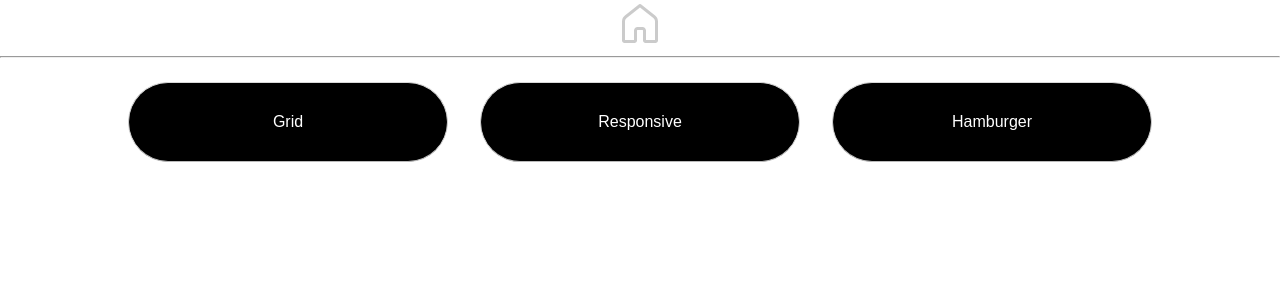
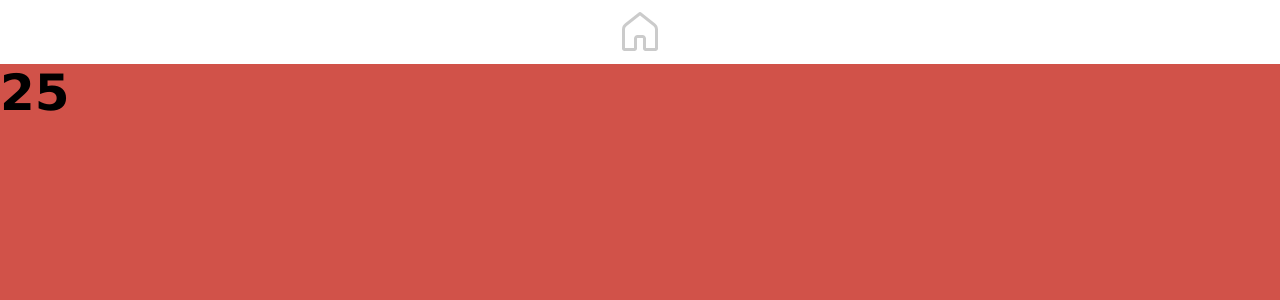
Before and after one commit to ethanolle/CrashTest, a React (Create React App) app: page /Pomodoro in a window 1280 px wide. Before the commit this address led to /. Shown: the top 300 px of the page. Built offline with nearby package versions, Linux system fonts and the light colour scheme.

Commit message:
create PomodoroPage

```diff
--- a/package.json
+++ b/package.json
@@ -13,6 +13,7 @@
     "@types/react-router": "^5.1.12",
     "@types/react-router-dom": "^5.1.7",
     "react": "^17.0.1",
+    "react-countdown": "^2.3.1",
     "react-dom": "^17.0.1",
     "react-router-dom": "^5.2.0",
     "react-scripts": "4.0.3",
--- a/src/App.tsx
+++ b/src/App.tsx
@@ -5,13 +5,13 @@ import Grid from './pages/Grid/Grid';
 import Header from './pages/Header/Header';
 import Responsive from './pages/Responsive/Responsive';
 import Hamburger from './pages/Hamburger/Hamburger';
+import Pomodoro from './pages/Pomodoro/Pomodoro';
 import './App.css';
 
 const App = () => {
   return (
     <BrowserRouter>
       <Header />
-      <hr />
       <Switch>
         <Route path='/' exact>
           <Main />
@@ -25,6 +25,9 @@ const App = () => {
         <Route path='/Hamburger' exact>
           <Hamburger />
         </Route>
+        <Route path='/Pomodoro' exact>
+          <Pomodoro />
+        </Route>
         <Redirect to='/' />
       </Switch>
     </BrowserRouter>
--- /dev/null
+++ b/src/components/Pomodoro/CountDownClock.css
@@ -0,0 +1,3 @@
+h1,h2,h3,h4{
+    margin: 0px;
+}
--- /dev/null
+++ b/src/components/Pomodoro/CountdownClock.js
@@ -0,0 +1,13 @@
+import './CountDownClock.css';
+import { useState } from 'react';
+
+const CountDownClock = () => {
+  const [minutesLeft, setMinutesLeft] = useState(25);
+  return (
+    <div className='CountDownClockContainer'>
+      <h1 className='this is the countDown'>{minutesLeft}</h1>
+    </div>
+  );
+};
+
+export default CountDownClock;
--- a/src/pages/Header/Header.css
+++ b/src/pages/Header/Header.css
@@ -1,6 +1,7 @@
 .headerContainer {
   display: flex;
   justify-content: center;
+  margin: 1vh
 }
 .homeButton{
   opacity: 20%;
--- a/src/pages/Main/Main.tsx
+++ b/src/pages/Main/Main.tsx
@@ -2,7 +2,7 @@ import './Main.css';
 import { Link } from 'react-router-dom';
 
 const Main = () => {
-  const pages: Array<string> = ['Grid', 'Responsive', 'Hamburger'];
+  const pages: Array<string> = ['Grid', 'Responsive', 'Hamburger', 'Pomodoro'];
   return (
     <div className='buttonContainer'>
       {pages.map((i) => {
--- /dev/null
+++ b/src/pages/Pomodoro/Pomodoro.css
@@ -0,0 +1,4 @@
+.PomodoroContainer{
+    background: #d15249;
+    height: 100vh;
+}
--- /dev/null
+++ b/src/pages/Pomodoro/Pomodoro.tsx
@@ -0,0 +1,11 @@
+import './Pomodoro.css';
+import CountDownClock from '../../components/Pomodoro/CountdownClock';
+const Pomodoro = () => {
+  return (
+    <div className='PomodoroContainer'>
+      <CountDownClock />
+    </div>
+  );
+};
+
+export default Pomodoro;
```
Also changed, not shown: src/LearningNotes/MongoAtlasHouston.js (added, +21 -0 lines), 1 other file (tests, documents, lock files or other folders).
